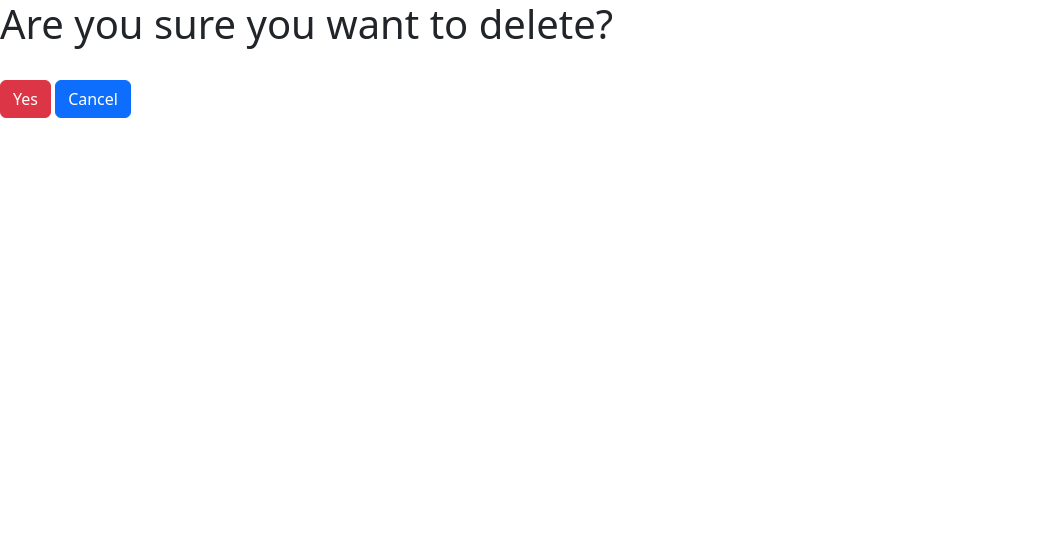
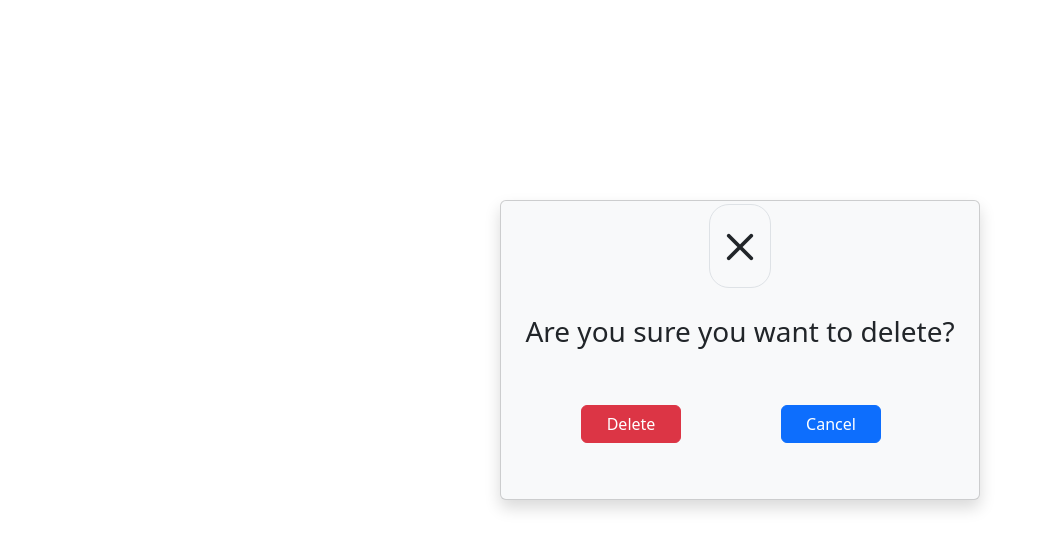
Before and after one commit to YogitaJadhav30/polls_app, a Django app: template templates/polls/delete_items.html in a window 1280 px wide. Shown: the top 550 px of the page, without its empty margins (0-1046 px from the left). Run offline with Django 3.2, Linux system fonts and the light colour scheme; the template is opened without the code that fills it, so the values that code supplies are empty; some libraries are stand-ins or nearby versions.

Commit message:
delete pop up added

```diff
--- a/templates/polls/delete_items.html
+++ b/templates/polls/delete_items.html
@@ -1,21 +1,27 @@
-
-
- <!DOCTYPE html>
+<!DOCTYPE html>
 <html lang="en">
 <head>
     <meta charset="UTF-8">
     <meta name="viewport" content="width=device-width, initial-scale=1.0">
     <title>Document</title>
+    <link rel="stylesheet" href="https://cdn.jsdelivr.net/npm/bootstrap-icons@1.7.2/font/bootstrap-icons.css">
     <link href="https://cdn.jsdelivr.net/npm/bootstrap@5.3.1/dist/css/bootstrap.min.css" rel="stylesheet">
     <script src="https://cdn.jsdelivr.net/npm/bootstrap@5.3.1/dist/js/bootstrap.bundle.min.js"></script>
 </head>
 <body>
  <form method="POST">
+  <div class="card bg-light shadow" style="height:300px;width:480px;margin-left:500px;margin-top:200px;">
             {% csrf_token %}
-              <h1>Are you sure you want to delete?</h1><br>
-              <input class="btn btn-danger" type="submit" value="Yes" />
-              <a href="polls/index.html"><div class="btn btn-primary">Cancel</div></a>
+
+            <center><span class="bi bi-x border" style="font-size:60px;border:5px solid red;border-radius:20px;"> </span></center><br>
+              <center><h3>Are you sure you want to delete?</h3></center><br><br>
+
+              <div style="display:flex;flex-direction:row;">
+              <button class="btn btn-danger" style="width:100px;margin-left:80px;">Delete</button>
+              <a href="{% url 'polls:index' %}" class="btn btn-primary" style="width:100px;margin-left:100px;">Cancel</a>
+            </div>
          </form>
+        </div>
 
 </body>
 </html>
--- a/templates/polls/index.html
+++ b/templates/polls/index.html
@@ -66,16 +66,16 @@
 </tbody>
 </table>
 
-        <div class="C">
-            <a href="{% url 'polls:form' %}"><button class="btn btn-primary ms-5 w-100">Add New Question</button></a>
 
-        </div>
 
 
     {% else %}
         <p>No polls are available.</p>
     {% endif %}
+    <div class="C">
+        <a href="{% url 'polls:form' %}"><button class="btn btn-primary ms-5 w-100">Add New Question</button></a>
 
+    </div>
 
 <!-- Jquery part for delete confirmation -->
     <!-- <script>
```
Also changed, not shown: static/polls/images/delete.png (added).
